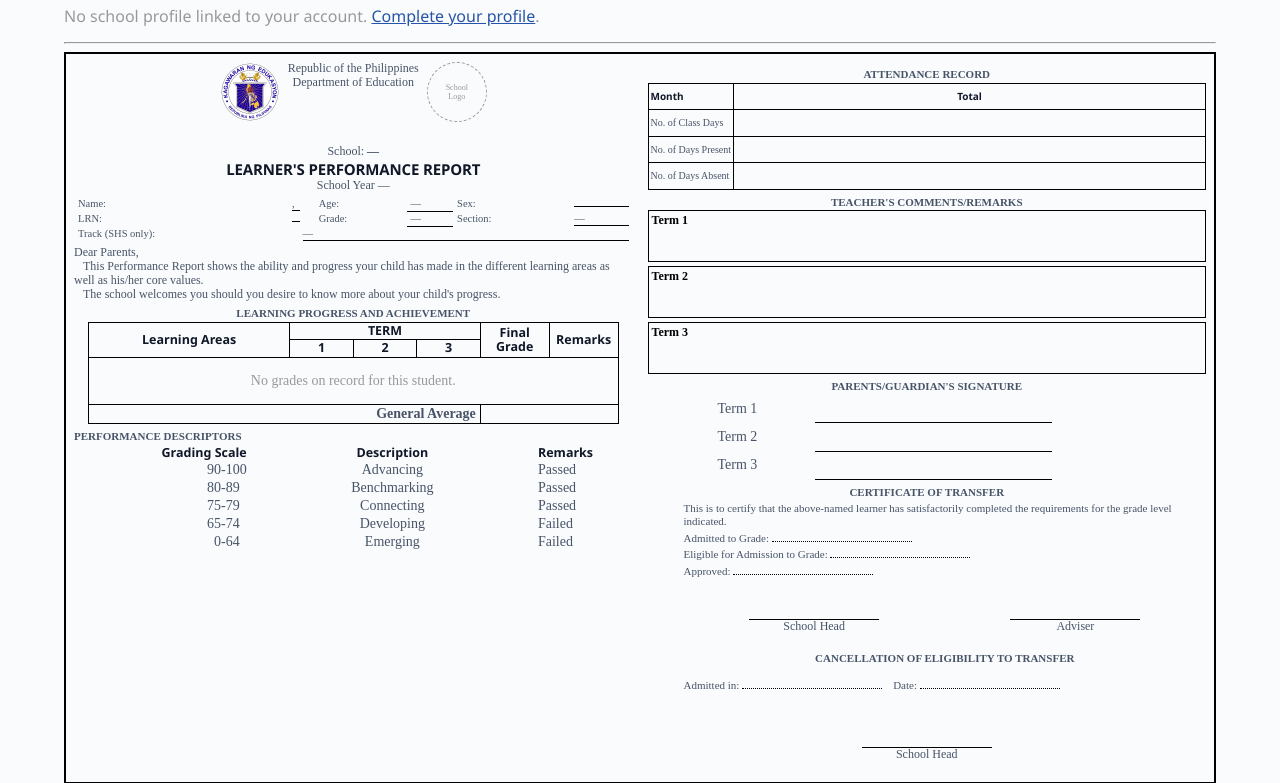
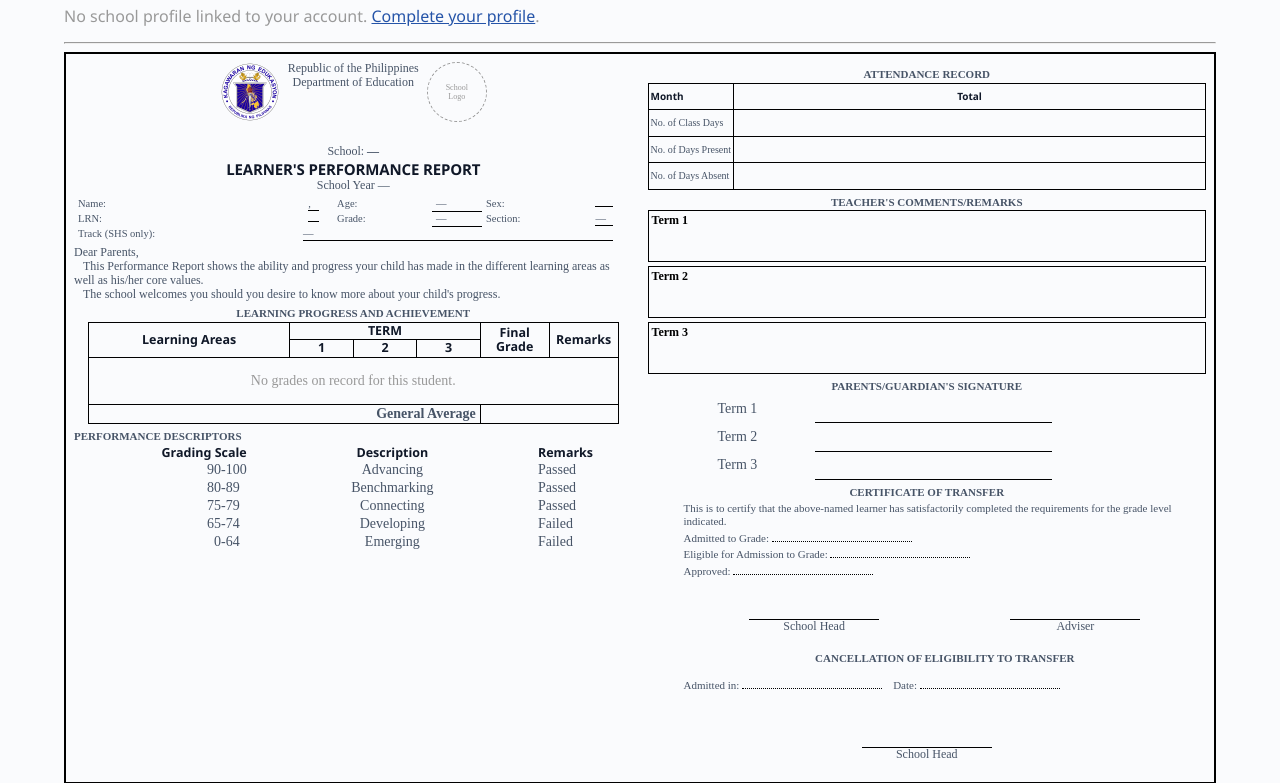
Before and after one commit to civ1977/smashed_sfs_project, a Django app: template smashed_sfs/templates/reports/sf9.html in a window 1280 px wide. Shown: the part 193-976 px from the top of the page. Run offline with Django 5.2, Linux system fonts and the light colour scheme; the template is opened without the code that fills it, so the values that code supplies are empty.

Commit message:
Shift Sex/Section/Track values and underlines 3ch left on SF9
.short-line-left's margin-left goes from 2ch (inset in from the cell's
left edge) to -1ch - a 3ch move further left, per request.

Co-Authored-By: Claude Sonnet 5 <noreply@anthropic.com>

```diff
--- a/smashed_sfs/templates/reports/sf9.html
+++ b/smashed_sfs/templates/reports/sf9.html
@@ -297,11 +297,11 @@
        survive that). */
     .sf9-info-table td.fill-short { border-bottom: none; }
     .sf9-info-table td.fill-short .short-line { display: inline-block; width: calc(100% - 2ch); border-bottom: 1px solid #000; }
-    /* Sex/Section/Track's line starts 2ch in from the cell's left edge
-       (a gap after the label) instead of spanning the full td width - same
+    /* Sex/Section/Track's line starts 1ch to the left of the cell's left
+       edge (moved 3ch further left from the original 2ch-in inset) - same
        inline-block technique as fill-short, mirrored to inset the other end. */
     .sf9-info-table td.fill-inset-left { border-bottom: none; }
-    .sf9-info-table td.fill-inset-left .short-line-left { display: inline-block; width: calc(100% - 2ch); margin-left: 2ch; border-bottom: 1px solid #000; }
+    .sf9-info-table td.fill-inset-left .short-line-left { display: inline-block; width: calc(100% - 2ch); margin-left: -1ch; border-bottom: 1px solid #000; }
     .sf9-dear-parents { margin: 4px 0; text-align: left; }
     .sf9-section-heading { font-weight: bold; text-decoration: none; font-size: 11px; margin: 6px 0 2px 0; }
     .sf9-section-heading.center { text-align: center; }
```
